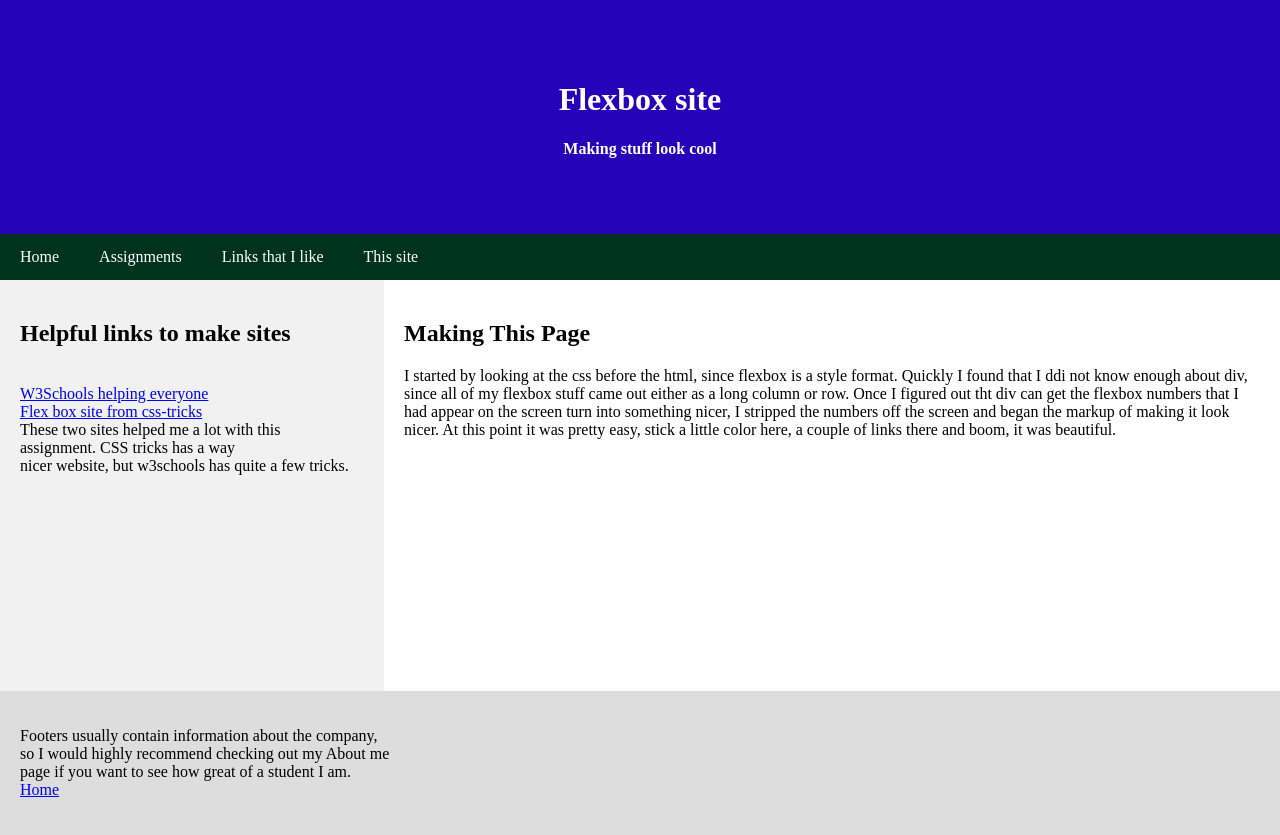
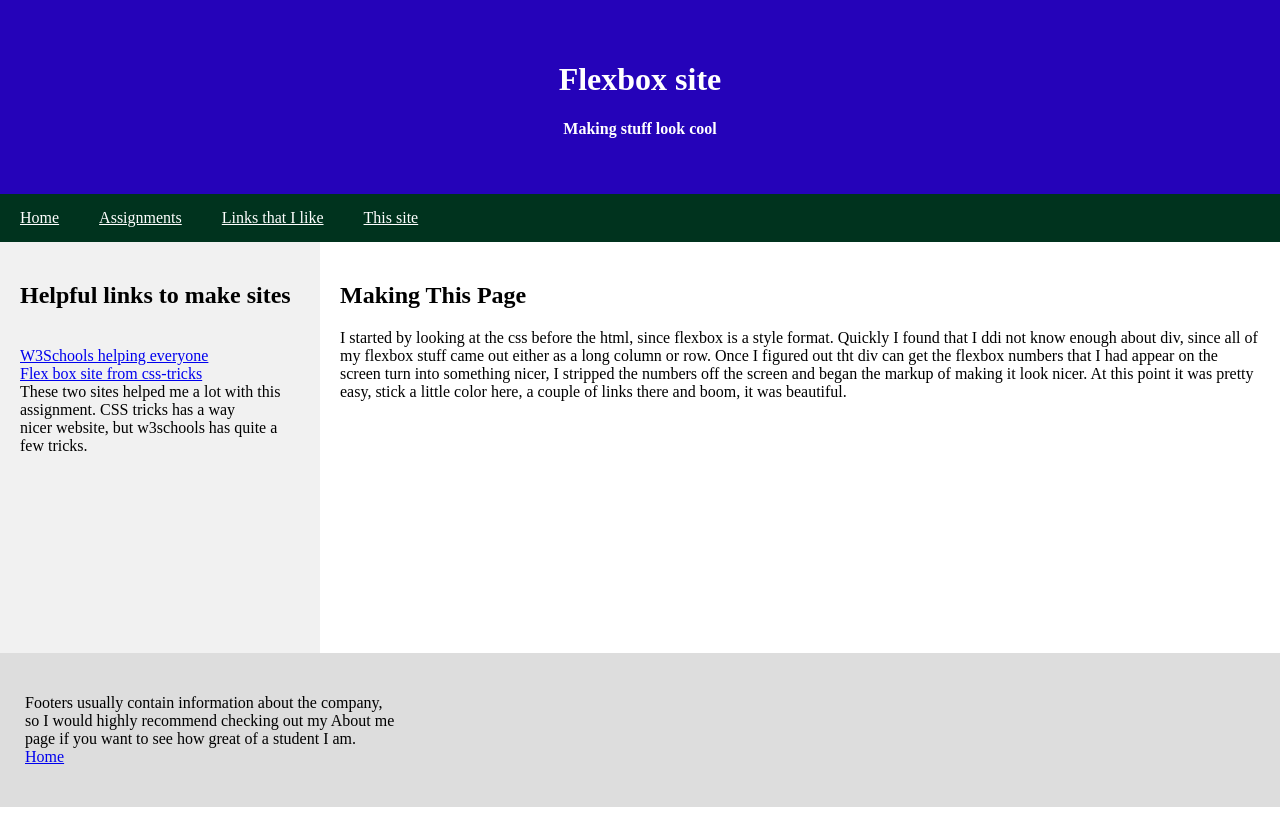
Before and after one commit to Trent-Farley/Website, a PHP site: page /assign_5/flexbox.html in a window 1280 px wide. After the commit the page ends 807 px from the top, so only its background shows below. Run offline with PHP 8.4, Linux system fonts and the light colour scheme.

Commit message:
Update flex_style.css

```diff
--- a/assign_5/flex_style.css
+++ b/assign_5/flex_style.css
@@ -7,9 +7,9 @@
     margin: 0;
   }
 
-  /* Header/logo Title */
+
   .header {
-    padding: 60px;
+    padding: 40px;
     text-align: center;
     background: #2503b9;
     color: white;
@@ -22,8 +22,7 @@
   }
   .navbar a {
     color: white;
-    padding: 14px 20px;
-    text-decoration: none;
+    padding: 15px 20px;
     text-align: center;
   }
 
@@ -38,19 +37,19 @@
   }
 
   .side {
-    flex: 30%;
+    flex: 25%;
     background-color: #f1f1f1;
     padding: 20px;
   }
 
   .main {
-    flex: 70%;
+    flex: 75%;
     background-color: white;
     padding: 20px;
   }
 
   .footer {
-    padding: 20px;
+    padding: 25px;
     text-align: left;
     background: #ddd;
   }
```
